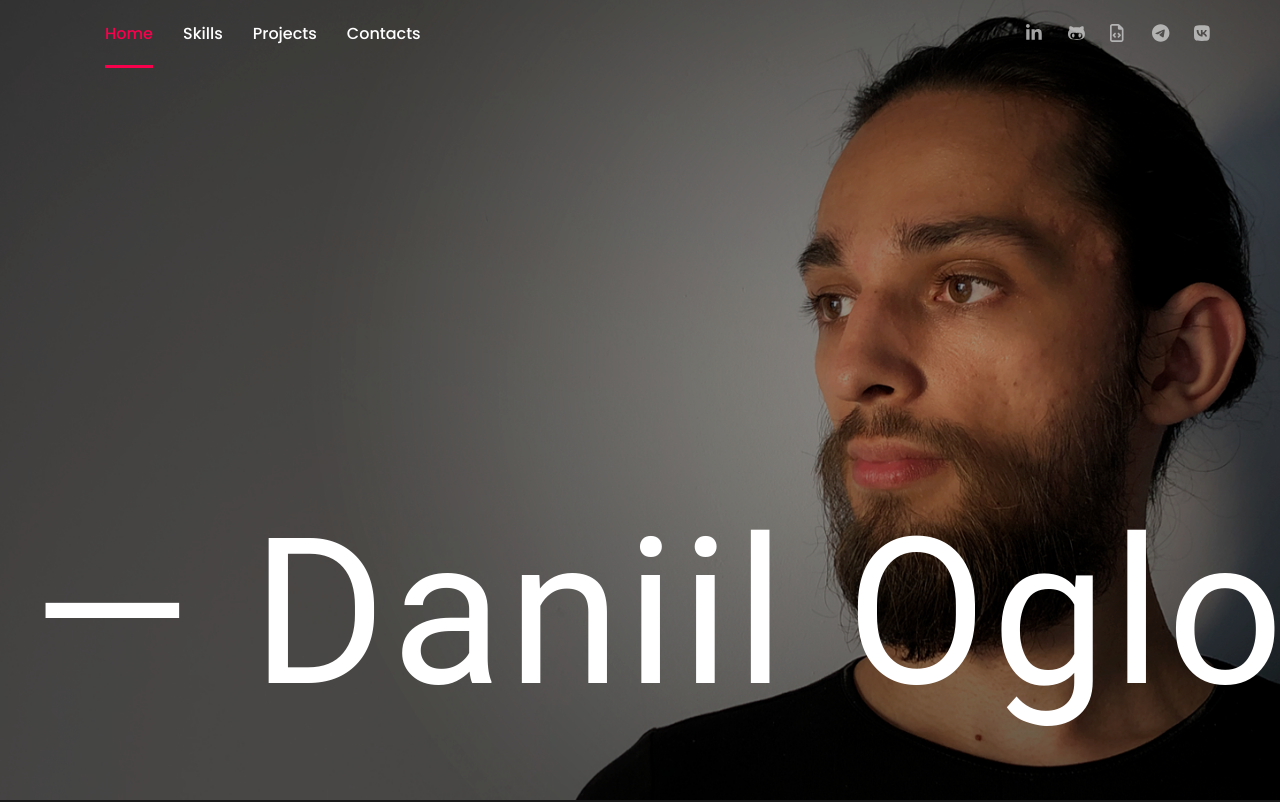
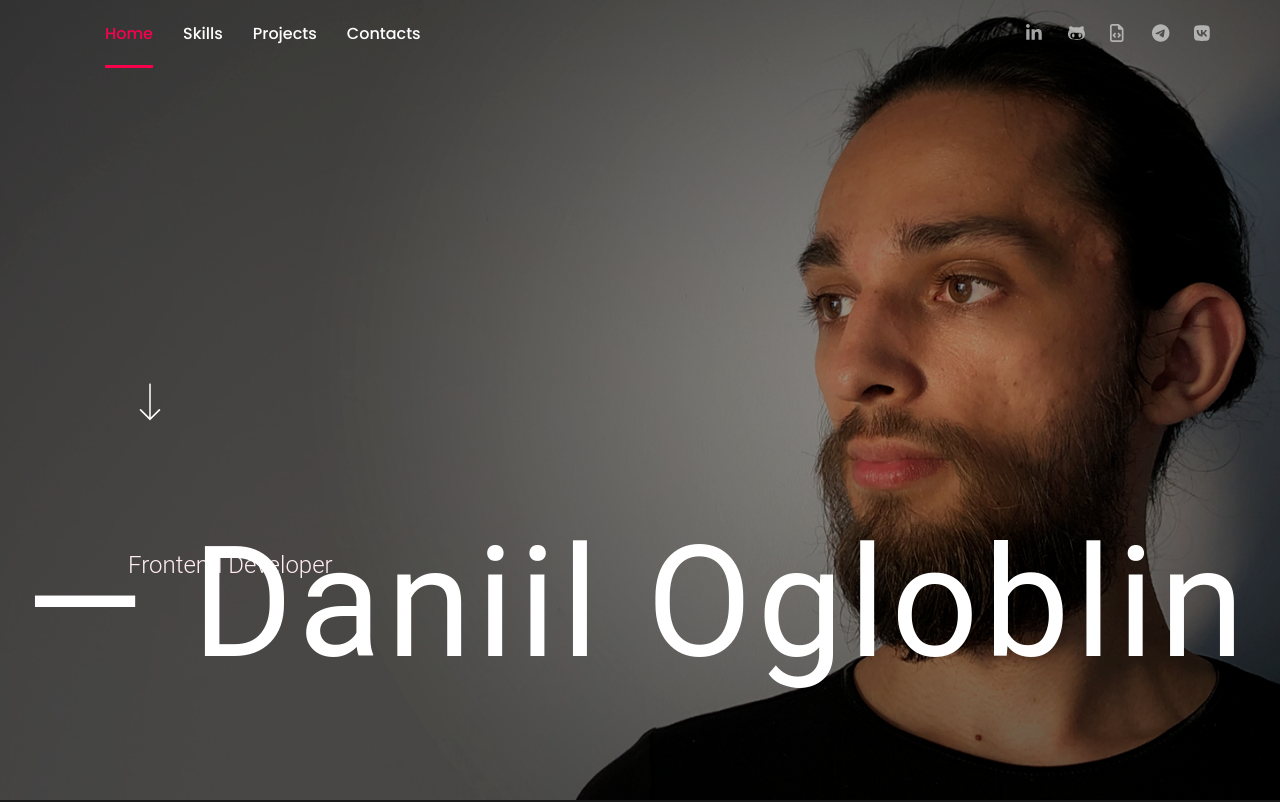
Before and after one commit to Goblester/portfolio, a React (Create React App) app: page / in a window 1280 px wide. Shown: the top 802 px of the page. Built offline with nearby package versions, Linux system fonts and the light colour scheme.

Commit message:
add parallax for main

```diff
--- a/src/n1-main/m1-UI/Home/Home.module.scss
+++ b/src/n1-main/m1-UI/Home/Home.module.scss
@@ -9,3 +9,16 @@
   background-size: cover;
   overflow: hidden;
 }
+
+.title {
+  position: absolute;
+  top: 50vh;
+  left: 10%;
+  @include text($secondaryFontFamily, 3vh, 300, 130%);
+}
+
+.iconContainer {
+  position: absolute;
+  top: 35vh;
+  left: 10%;
+}
--- a/src/n1-main/m1-UI/Home/Home.tsx
+++ b/src/n1-main/m1-UI/Home/Home.tsx
@@ -1,11 +1,29 @@
 import s from './Home.module.scss';
 import {ScrollText} from "../Scrolltext/ScrollText";
+import {MotionValue, useScroll, useTransform, motion} from "framer-motion";
+import {ArrowIcon} from "../Icons/ArrowIcon";
+
+type ParallaxOptionsType = {
+    distance: number;
+    maxScroll: number;
+}
+function useParallax(value: MotionValue<number>, {distance, maxScroll }: ParallaxOptionsType) {
+    return useTransform(value, [0, maxScroll], [-distance, distance]);
+}
+
 
 export function Home() {
-
+    const { scrollYProgress } = useScroll();
+    const textY = useParallax(scrollYProgress, {maxScroll: 0.2 , distance: 150});
+    const iconY = useParallax(scrollYProgress, {maxScroll: 0.2 , distance: 100});
+    const rotate = useTransform(scrollYProgress, [0, 0.2], [45, 90])
 
     return (
-        <main className={s.home} id={'home'}>
+        <main id="home" className={s.home}>
+            <motion.div style={{y: iconY, rotate}} className={s.iconContainer}>
+                <ArrowIcon color="#FFFFFF" size={40} />
+            </motion.div>
+            <motion.h1 className={s.title} style={{y: textY}}>Frontend Developer</motion.h1>
             <ScrollText />
         </main>
     )
--- /dev/null
+++ b/src/n1-main/m1-UI/Icons/ArrowIcon.tsx
@@ -0,0 +1,17 @@
+import React from "react";
+
+
+type PropsType = {
+    size?: number | string;
+    className?: string;
+    color?: string;
+};
+
+export const ArrowIcon: React.FC<PropsType> = ({size = 25, className, color= '#000000'}) => {
+
+    return (
+        <svg className={className} fill={color} xmlns="http://www.w3.org/2000/svg" viewBox="0 0 25 25" width={size} height={size}>
+            <path d="m17.5 5.999-.707.707 5.293 5.293H1v1h21.086l-5.294 5.295.707.707L24 12.499l-6.5-6.5z"/>
+        </svg>
+    )
+}
--- a/src/n1-main/m1-UI/Scrolltext/ScrollText.module.scss
+++ b/src/n1-main/m1-UI/Scrolltext/ScrollText.module.scss
@@ -1,19 +1,20 @@
 @import '../common/styles/mixins';
 @import '../common/styles/variables';
 
+:local {
   .title {
     display: flex;
     position: absolute;
-  bottom: 15vh;
-  @include text($secondaryFontFamily, 75px, 300, 130%);
-  font-size: max(5vw, 8vw);
+    bottom: 12vh;
     left: 0;
     animation: 15s scrollText infinite linear;
   }
 
-h1 {
+  .name {
+    @include text($secondaryFontFamily, max(9vw, 12vw), 300, 130%);
     width: max-content;
     color: $whiteColor;
     font-weight: 400;
     letter-spacing: 5px;
   }
+}
--- a/src/n1-main/m1-UI/Scrolltext/ScrollText.tsx
+++ b/src/n1-main/m1-UI/Scrolltext/ScrollText.tsx
@@ -45,8 +45,8 @@ export const ScrollText: React.FC = () => {
     return (
         <motion.div style={{x}}
                     className={s.title}>
-            <h1>Daniil Ogloblin&nbsp;—&nbsp;</h1>
-            <h1>Daniil Ogloblin&nbsp;—&nbsp;</h1>
+            <span className={s.name}>Daniil Ogloblin&nbsp;—&nbsp;</span>
+            <span className={s.name}>Daniil Ogloblin&nbsp;—&nbsp;</span>
         </motion.div>
     )
 }
```
Lines whose indentation alone changed are shown as unchanged.
